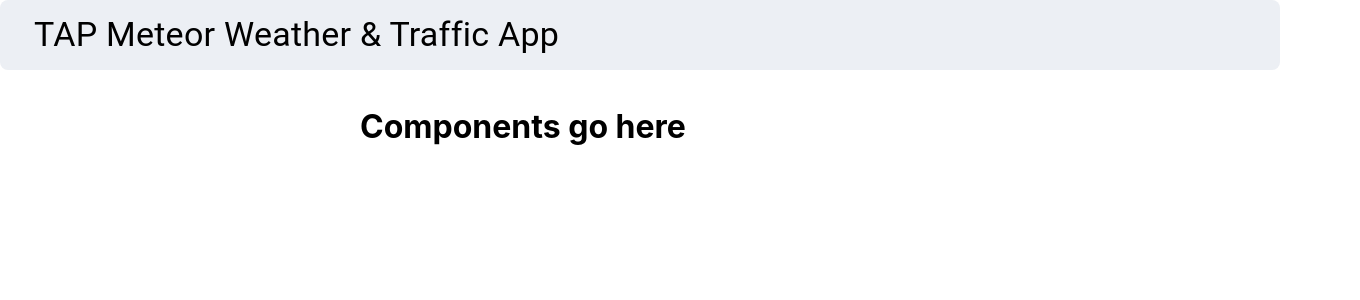
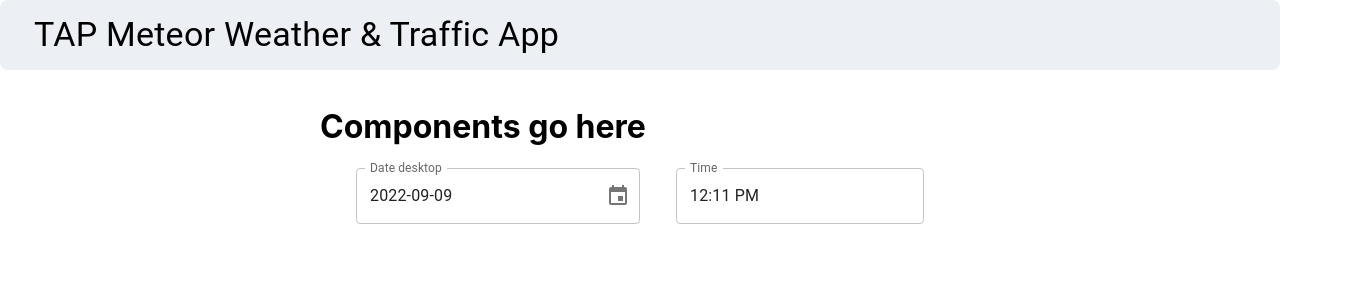
Before and after one commit to PetrasTYR/TAP-Meteor, a React (Create React App) app: page / in a window 1280 px wide. Shown: the top 300 px of the page, 1360 px wide, since content can reach past the window. Built offline with nearby package versions, Linux system fonts and the light colour scheme; no server answers.

Commit message:
feat: DateTimeForm (WIP) chore: prettier configs

```diff
--- a/package.json
+++ b/package.json
@@ -6,12 +6,15 @@
     "@emotion/react": "^11.10.4",
     "@emotion/styled": "^11.10.4",
     "@mui/material": "^5.10.4",
+    "@mui/x-date-pickers": "^5.0.1",
     "@tanstack/react-query": "^4.2.3",
     "@tanstack/react-query-devtools": "^4.2.3",
     "@testing-library/jest-dom": "^5.16.5",
     "@testing-library/react": "^13.4.0",
     "@testing-library/user-event": "^13.5.0",
     "axios": "^0.27.2",
+    "date-fns": "^2.29.2",
+    "dayjs": "^1.11.5",
     "react": "^18.2.0",
     "react-dom": "^18.2.0",
     "react-scripts": "5.0.1",
--- a/src/App.js
+++ b/src/App.js
@@ -1,52 +1,76 @@
 // import logo from './logo.svg';
-import React, { useEffect } from 'react';
-import './App.css';
+import React, { useEffect, useState } from 'react'
+import './App.css'
 import { useQuery } from '@tanstack/react-query'
-import govtAPI from './api/govtAPI';
-import PageLayout from './common/Layout/PageLayout';
-import { Box } from '@mui/material';
+import govtAPI from './api/govtAPI'
+import PageLayout from './common/Layout/PageLayout'
+import { Box } from '@mui/material'
+import DateTimeForm from './components/DateTimeForm/DateTimeForm'
 
 function App() {
+    const [selectedDate, setSelectedDate] = useState()
+    const [selectedTime, setSelectedTime] = useState()
+
+    const handleDateChange = (date) => {
+        setSelectedDate(date)
+    }
+
+    const handleTimeChange = (time) => {
+        setSelectedTime(time)
+    }
+
     // * test react-query
     const { data: trafficData, error: getTrafficDataError } = useQuery(
         ['trafficData', '2021-01-01T00:00:00'],
         async () => {
-      const { data } = await govtAPI.getTrafficImage('2021-01-01T00:00:00');
-      return data;
+            const { data } = await govtAPI.getTrafficImage(
+                '2021-01-01T00:00:00'
+            )
+            return data
         }
     )
 
     if (getTrafficDataError) {
-    console.log('error');
-    console.log(getTrafficDataError);
+        console.log('error')
+        console.log(getTrafficDataError)
     }
 
     useEffect(() => {
         if (trafficData) {
-      console.log(trafficData);
+            console.log(trafficData)
         }
     }, [trafficData])
+    console.log(selectedDate)
+    console.log(selectedTime)
 
     return (
         <>
             <PageLayout header='TAP Meteor Weather & Traffic App'>
                 <Box
                     sx={{
-            px: 5,
+                        // px: 5,
                         display: 'flex',
                         width: '100%',
-            justifyContent: 'center',
-          }}>
+                        justifyContent: 'center'
+                    }}
+                >
                     <Box
                         sx={{
-              width: '50%',
-            }}>
+                            width: '50%'
+                        }}
+                    >
                         <h1>Components go here</h1>
+                        <DateTimeForm
+                            selectedDate={selectedDate}
+                            selectedTime={selectedTime}
+                            handleDateChange={handleDateChange}
+                            handleTimeChange={handleTimeChange}
+                        />
                     </Box>
                 </Box>
             </PageLayout>
         </>
-  );
+    )
 }
 
-export default App;
+export default App
--- /dev/null
+++ b/src/components/DateTimeForm/DateTimeForm.jsx
@@ -0,0 +1,43 @@
+import React from 'react'
+import { TimePicker } from '@mui/x-date-pickers/TimePicker'
+import { DesktopDatePicker } from '@mui/x-date-pickers/DesktopDatePicker'
+import { Box, TextField } from '@mui/material'
+import { LocalizationProvider } from '@mui/x-date-pickers/LocalizationProvider'
+import { AdapterDayjs } from '@mui/x-date-pickers/AdapterDayjs'
+import dayjs from 'dayjs'
+
+const DateTimeForm = ({
+    selectedDate,
+    selectedTime,
+    handleDateChange,
+    handleTimeChange
+}) => {
+    dayjs().format()
+    return (
+        <LocalizationProvider dateAdapter={AdapterDayjs}>
+            <Box
+                sx={{
+                    display: 'flex',
+                    justifyContent: 'space-evenly',
+                    alignItems: 'center'
+                }}
+            >
+                <DesktopDatePicker
+                    label='Date desktop'
+                    inputFormat='YYYY-MM-DD'
+                    value={selectedDate}
+                    onChange={handleDateChange}
+                    renderInput={(params) => <TextField {...params} />}
+                />
+                <TimePicker
+                    label='Time'
+                    value={selectedTime}
+                    onChange={handleTimeChange}
+                    renderInput={(params) => <TextField {...params} />}
+                />
+            </Box>
+        </LocalizationProvider>
+    )
+}
+
+export default DateTimeForm
```
Also changed, not shown: src/api/govtAPI.js (+8 -6 lines), 2 other files (tests, documents, lock files or other folders). Lines whose indentation alone changed are shown as unchanged.
